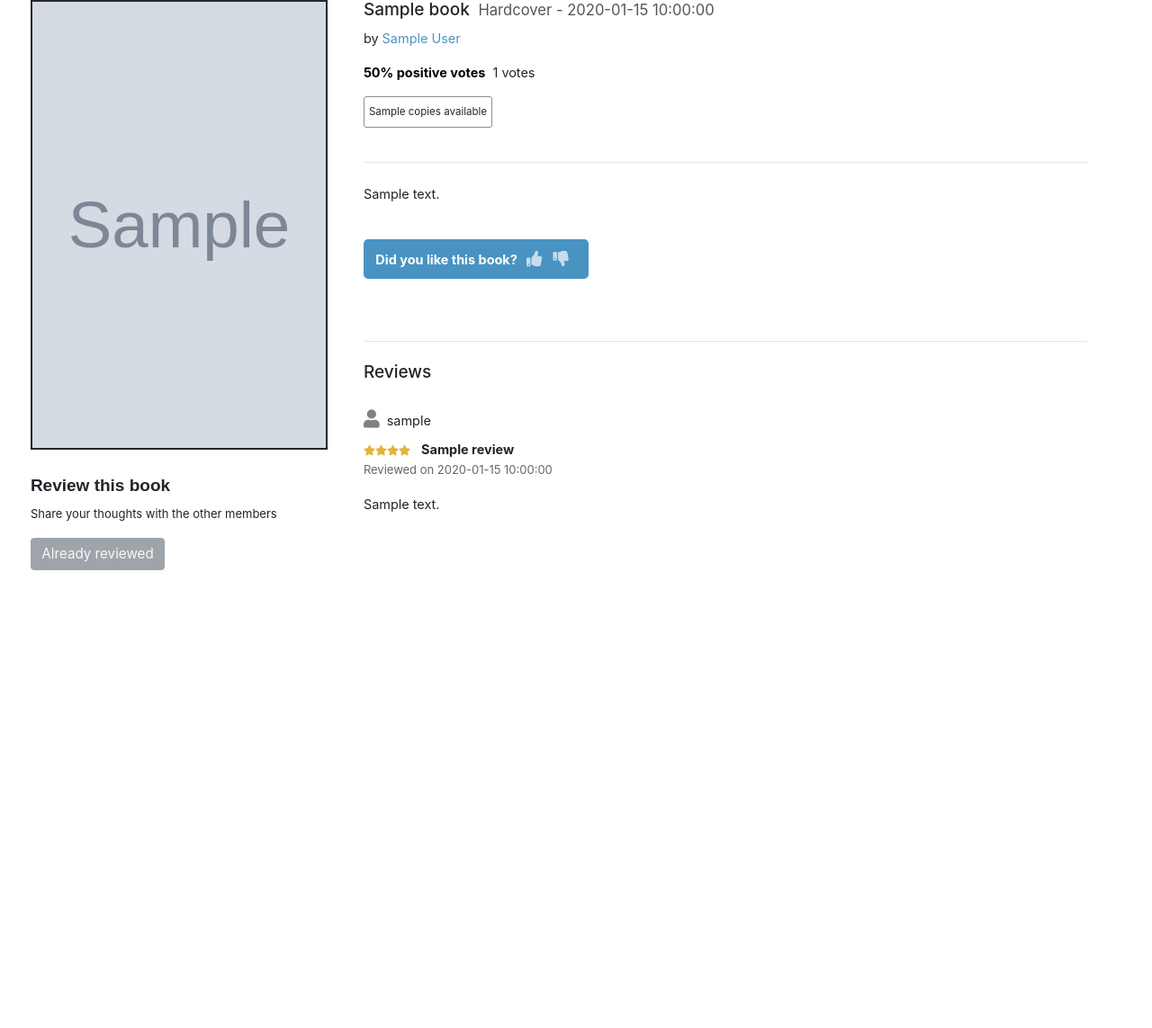
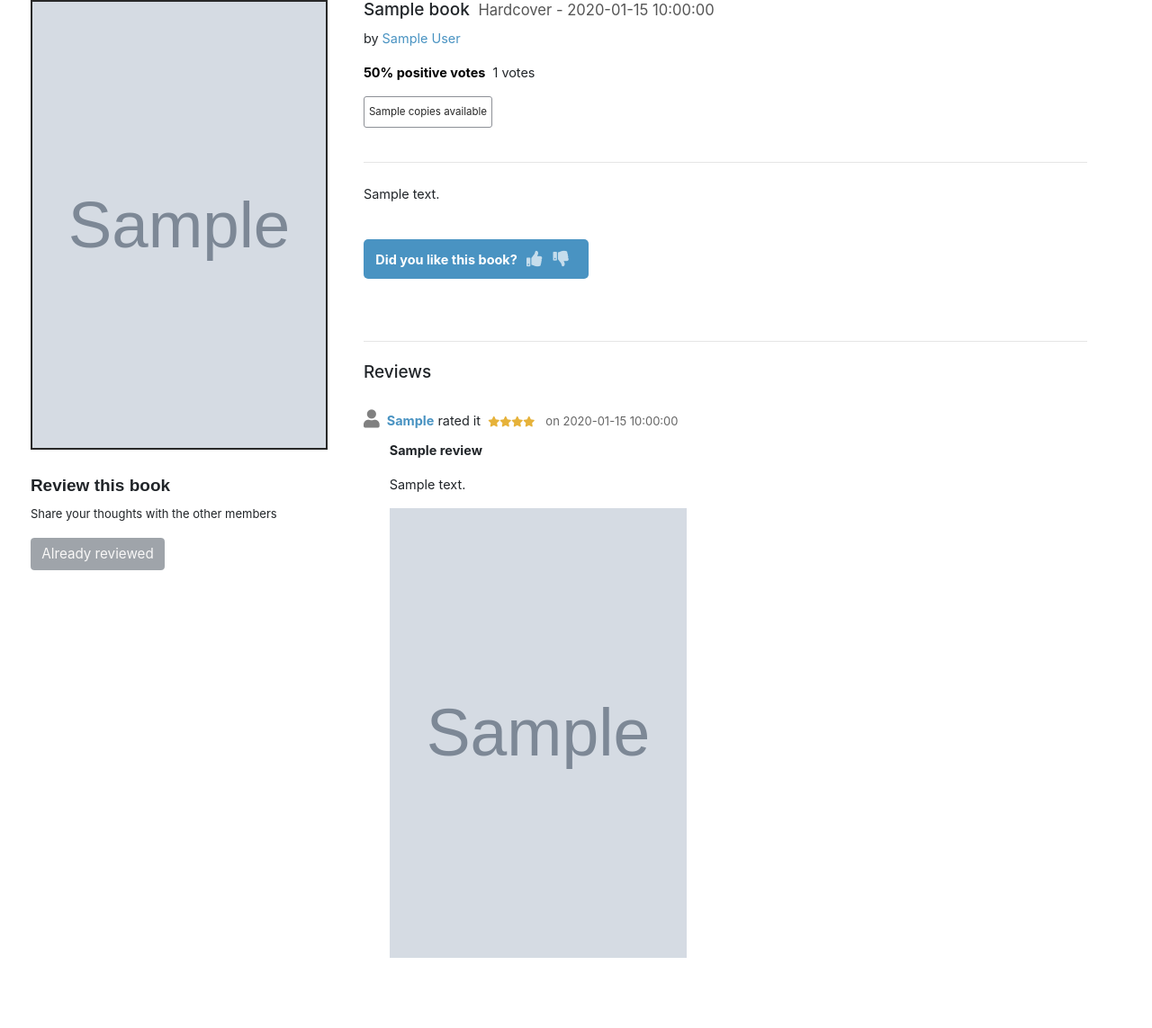
Before and after one commit to silviurdr/library-management-system, a Flask app: page /books/1/info in a window 1280 px wide. Shown: the part 164-1307 px from the top of the page at 90% size. Before the commit the page ends 798 px from the top, so only its background shows below. Run offline with Flask 2, Linux system fonts and the light colour scheme; the visitor is signed in with stand-in values (Sample User, id 1); grey boxes marked "Sample" are stand-in pictures; a database or web service that is not in the repository returns one stand-in record (values such as "Sample title"); some libraries are stand-ins or nearby versions.

Commit message:
Add functionality for image on review

```diff
--- a/connection.py
+++ b/connection.py
@@ -154,19 +154,19 @@ def delete_returned_book_database(cursor, selected_rented_id):
 
 
 @database_common.connection_handler
-def add_review_to_database(cursor, reviewed_book_id, reviewer_member_id, review):
+def add_review_to_database(cursor, reviewed_book_id, reviewer_member_id, review, filename):
     cursor.execute(f"""
     INSERT INTO review
-    (member_id, book_id, review_date, review_rating, message, subject)
+    (member_id, book_id, review_date, review_rating, message, subject, image)
     VALUES ({reviewer_member_id}, {reviewed_book_id}, CURRENT_DATE, {review['rating']},
-     '{review['message']}', '{review['subject']}')
+     '{review['message']}', '{review['subject']}', '{filename}')
     """)
 
 
 @database_common.connection_handler
 def get_book_reviews(cursor, selected_book_id):
     cursor.execute(f"""
-    SELECT r.review_date, r.review_rating, r.message, r.subject, m.username from review r
+    SELECT r.review_date, r.review_rating, r.image, r.message, r.subject, m.username from review r
     INNER JOIN member m
     ON(m.member_id = r.member_id)
     WHERE book_id={selected_book_id}
--- a/server.py
+++ b/server.py
@@ -1,12 +1,17 @@
 
-from flask import Flask, session, request, render_template, redirect
+from flask import Flask, session, request, render_template, flash, redirect, url_for
 from markupsafe import escape
 import os
+from werkzeug.utils import secure_filename
 import connection as con
 import util as utl
 
 
+UPLOAD_FOLDER = 'static/'
+
 app = Flask(__name__)
+
+app.config['UPLOAD_FOLDER'] = UPLOAD_FOLDER
 
 app.secret_key = b'-5#y2Y"F4Q8*\n\xec]/'
 
@@ -60,7 +65,6 @@ def books():
 @app.route('/books/<book_id>/info')
 def get_book_info(book_id: int):
     reviewers_ids = []
-    print(book_id)
     selected_book_id = con.get_book_by_id(book_id)['book_id']
     reviewers_for_book = con.get_reviewers_for_book(selected_book_id)
     for reviewer in reviewers_for_book:
@@ -69,7 +73,6 @@ def get_book_info(book_id: int):
     selected_book = con.get_all_info_for_selected_book(book_id)
     positive_reviews = utl.calculate_vote_percentage(selected_book['votes_up'], selected_book['votes_down'])
     if 'username' in session:
-        print(session['username'])
         member_to_login = con.check_registered_user(session['username'])
         member_page = True
         member_full_name = con.get_user_full_name(session['username'])
@@ -199,9 +202,15 @@ def write_review(book_id):
     reviewer_member_id = con.get_member_id_by_username(session_username)['member_id']
     reviewed_book_id = book_id
     if request.method == 'POST':
+        filename = "no image"
+        file = request.files['file']
+        if file and utl.allowed_file(file.filename):
+            filename = secure_filename(file.filename)
+            file.save(os.path.join(app.config['UPLOAD_FOLDER'], filename))
+        print('FILNEAMUUUUUUUUUU', filename)
         review = request.form
-        con.add_review_to_database(reviewed_book_id, reviewer_member_id, review)
-        return redirect(f'/books/{selected_book_id}/info')
+        con.add_review_to_database(reviewed_book_id, reviewer_member_id, review, filename)
+        return redirect(url_for('get_book_info', book_id=book_id))
 
     return render_template('review.html', selected_book_id=selected_book_id,
                                           reviews=reviews)
--- a/static/style.css
+++ b/static/style.css
@@ -307,12 +307,18 @@ label {
   color: #e6b23a;
 }
 
-.review-user-on-page {
+.review-info {
   margin-bottom: 0.6em;
 }
 
 .review-container-on-page {
   margin-bottom: 2em;
+}
+
+.review-user-on-page {
+  font-weight: 700;
+  color:#4993c2;
+  text-transform: capitalize;
 }
 
 .review-date-on-page {
@@ -349,3 +355,12 @@ label {
 .vote-button:hover {
   color: white;
 }
+
+.review-content {
+  margin-left: 2em;
+}
+
+.review-image {
+  width: 330px;
+  height: 500px;
+}
--- a/templates/book-info.html
+++ b/templates/book-info.html
@@ -27,10 +27,12 @@
       <hr class="my-4" />
       <p>{{selected_book['about']}}</p>
       <br>
-      <div class="voting-area">Did you like this book? &nbsp;
-        <a class="vote-button" href="/books/{{selected_book['book_id']}}/vote-up"><i class="fas fa-thumbs-up"></i></a>
-        <a class="vote-button" href="/books/{{selected_book['book_id']}}/vote-down"><i class="fas fa-thumbs-down"></i></a>
-      </div>
+      {% if member_to_login is defined %}
+        <div class="voting-area">Did you like this book? &nbsp;
+          <a class="vote-button" href="/books/{{selected_book['book_id']}}/vote-up"><i class="fas fa-thumbs-up"></i></a>
+          <a class="vote-button" href="/books/{{selected_book['book_id']}}/vote-down"><i class="fas fa-thumbs-down"></i></a>
+        </div>
+      {% endif %}
       <br>
       <br>
       <hr class="my-4" />
@@ -38,14 +40,19 @@
       <br>
       {% for review in reviews %}
         <div class="review-container-on-page">
-          <div class="review-user-on-page"> <i class="fas fa-user reviewer-icon"></i> &nbsp;{{review['username']}}</div>
-          <div>
-            <span>{{(review['review_rating']) * '<i class="fas fa-star rating-star"></i>' | safe}} &nbsp; </span>
-            <span class="review-title-on-page">{{review['subject']}} 	&nbsp;</span>
-          </div>
-          <div><p class="review-date-on-page">Reviewed on {{review['review_date']}}</p></div>
-          <div>
+          <div class="review-info"> <i class="fas fa-user reviewer-icon"></i> &nbsp;<span class="review-user-on-page">{{review['username']}}</span>
+          <span>rated it &nbsp;{{(review['review_rating']) * '<i class="fas fa-star rating-star"></i>' | safe}} &nbsp;</span>
+          <span class="review-date-on-page">on {{review['review_date']}}</span>
+        </div>
+
+          <div class="review-content">
+            <p class="review-title-on-page">{{review['subject']}} 	&nbsp;</p>
             <p>{{review['message']}}</p>
+
+          {% if review['image'] != None %}
+          <img class="review-image" src="{{url_for('static', filename=review['image'])}}">
+
+          {% endif %}
           </div>
 
         </div>
--- a/templates/review.html
+++ b/templates/review.html
@@ -4,7 +4,7 @@
 
 <div class="container-fluid">
     <div class="review-container">
-        <form method="post">
+        <form method="post" enctype=multipart/form-data>
             <label for="subject">Subject:</label>
             <br>
             <input type="text" id="subject" name="subject" required>
@@ -32,6 +32,9 @@
             </select>
             <br>
             <br>
+            <input type="file" name=file>
+            <br>
+            <br>
             <button type="submit" class="btn btn-success review-button" method="post">Publish Review</a>
 
         </form>
--- a/util.py
+++ b/util.py
@@ -1,6 +1,12 @@
 import connection as con
 
 import bcrypt
+
+ALLOWED_EXTENSIONS = {'png', 'jpg', 'jpeg', 'gif'}
+
+
+def allowed_file(filename):
+    return '.' in filename and filename.rsplit('.', 1)[1].lower() in ALLOWED_EXTENSIONS
 
 
 def get_selected_book(book_id):
```
Also changed, not shown: static/F025B01A-A702-40F6-AA24-5116AA5303E5.jpeg (added), static/F4CA52D5-EFE3-41BF-879C-7470DBB1D5AC.png (added), static/FD1E2DB4-C1D7-4ED3-8521-127F8A6A7220.png (added), static/FF10BE82-451C-4B0D-A184-85028CE3A93A.jpeg (added), static/FFAC6EC7-B1D0-4507-9C2A-600072A7322E.jpeg (added).
